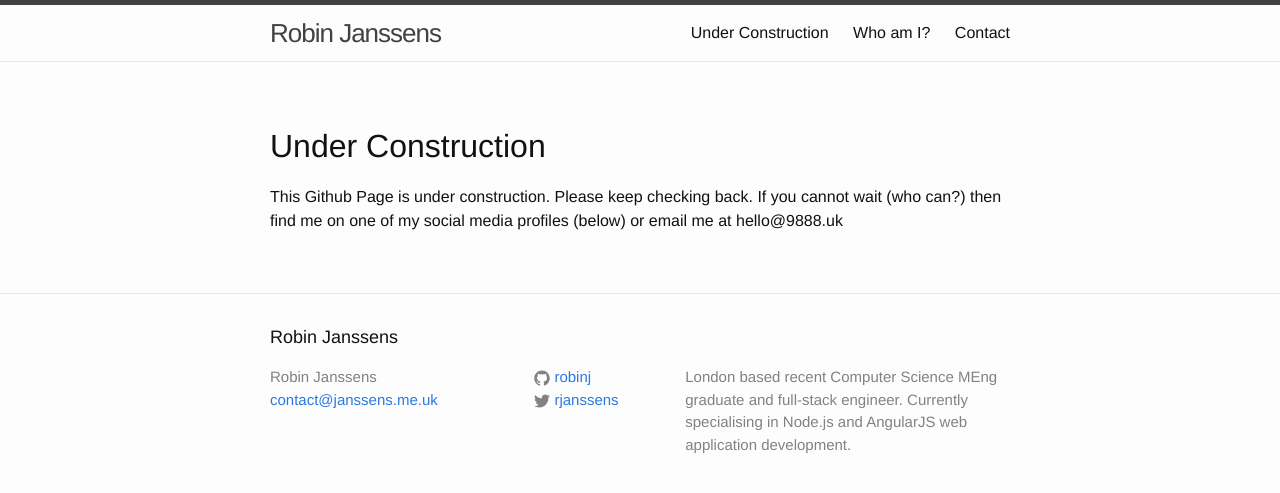
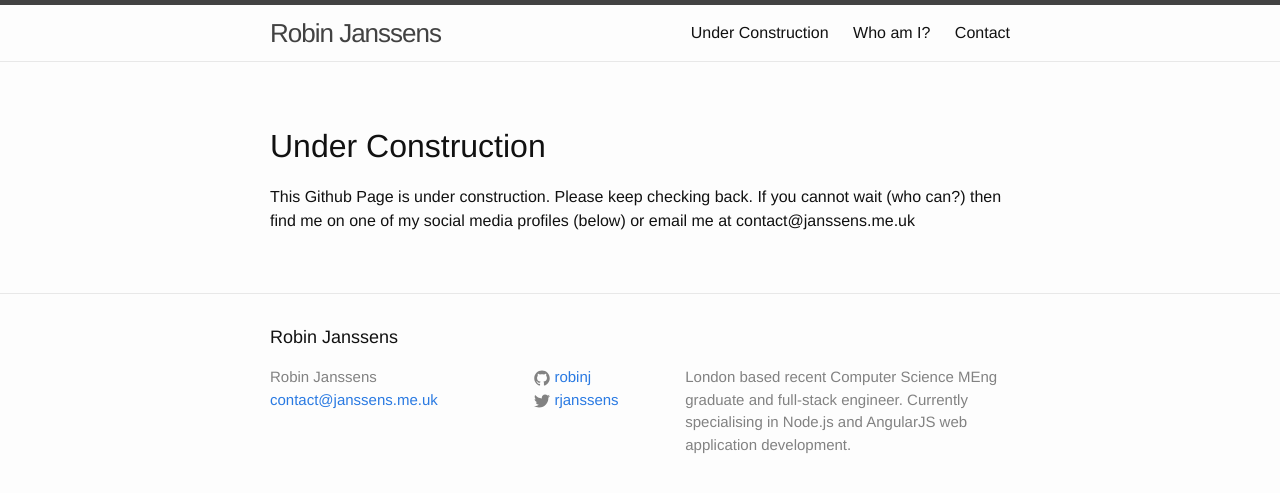
Before and after one commit to robinj/robinj.github.io, a Jekyll site: the page built from front-page/test.md, in a window 1280 px wide. Shown: the top 493 px of the page. Built offline with Jekyll 4.4.1, drawn with Linux system fonts in a browser that asks for light colours.

Commit message:
Update test.md
probably best to keep to one email address on the home page

```diff
--- a/front-page/test.md
+++ b/front-page/test.md
@@ -6,5 +6,5 @@ anchor: under-const
 
 <section>
     <h2>Under Construction</h2>
-    <p>This Github Page is under construction. Please keep checking back. If you cannot wait (who can?) then find me on one of my social media profiles (below) or email me at hello@9888.uk</p>
+    <p>This Github Page is under construction. Please keep checking back. If you cannot wait (who can?) then find me on one of my social media profiles (below) or email me at contact@janssens.me.uk</p>
 </section>
```
